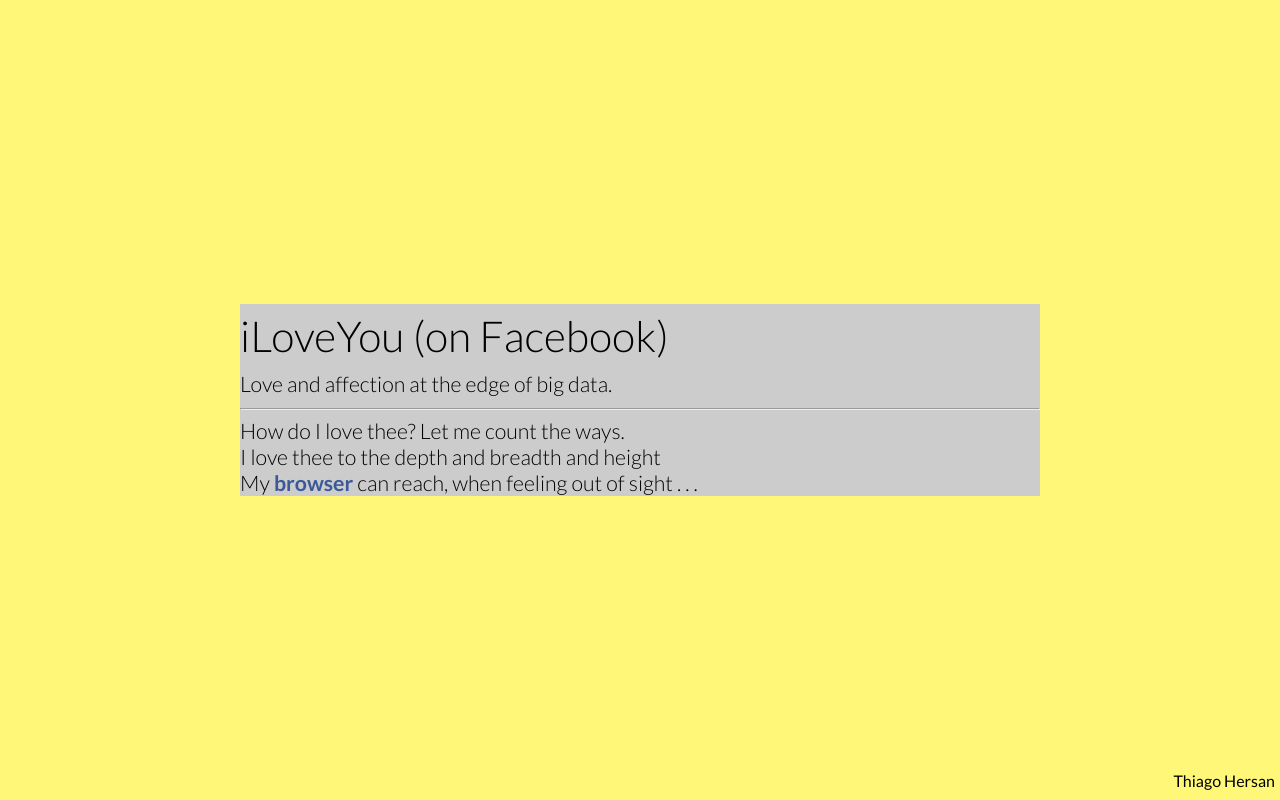
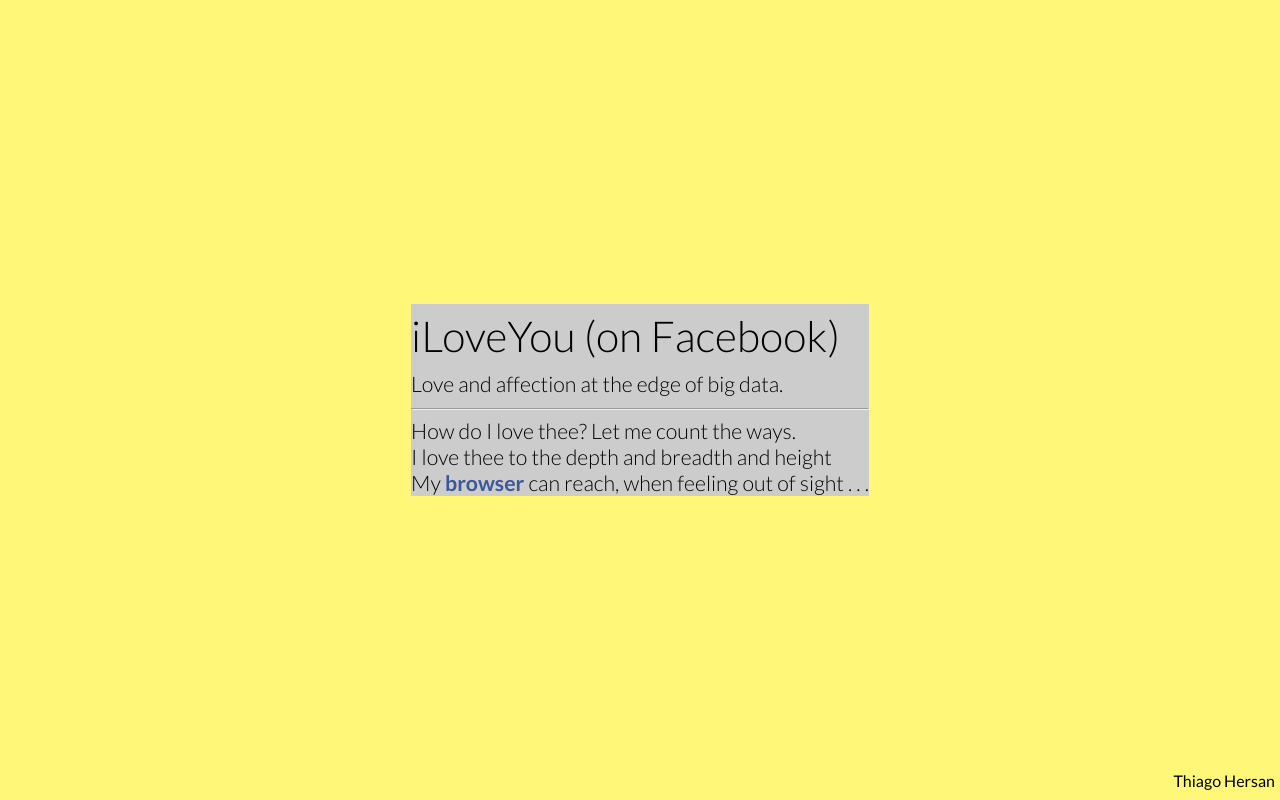
Before and after one commit to thiagohersan/iLikeYou, a PHP site: page / in a window 1280 px wide. Run offline with PHP 8.4, Linux system fonts and the light colour scheme; some libraries are stand-ins or nearby versions.

Commit message:
makes text width dynamic as well. fixes firefox.

```diff
--- a/css.css
+++ b/css.css
@@ -19,12 +19,11 @@
 }
 
 .content-center {
-	width:80%;
 	margin: auto auto;
+	display: inline-block;
 	background-color: #cccccc;
 	text-align: center;
 	vertical-align: middle;
-	max-width: 800px;
 }
 
 #title{
```
